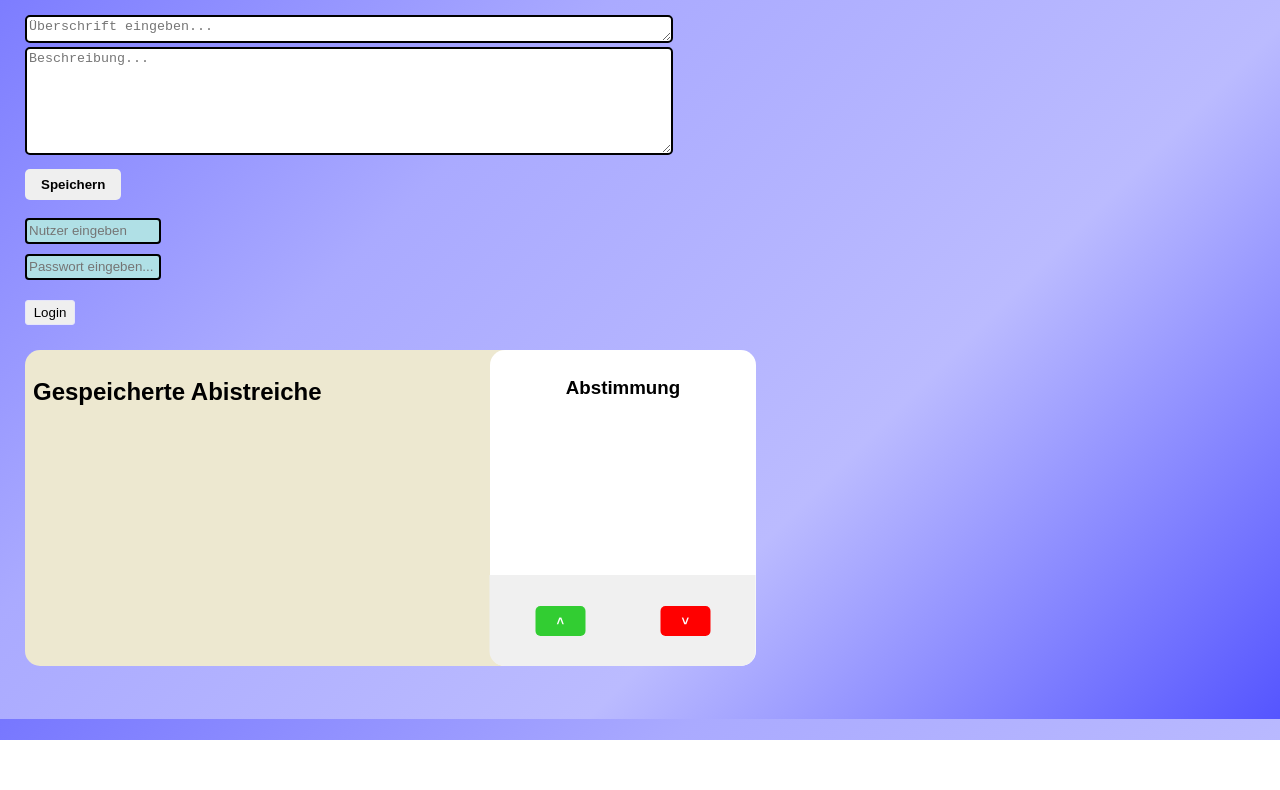
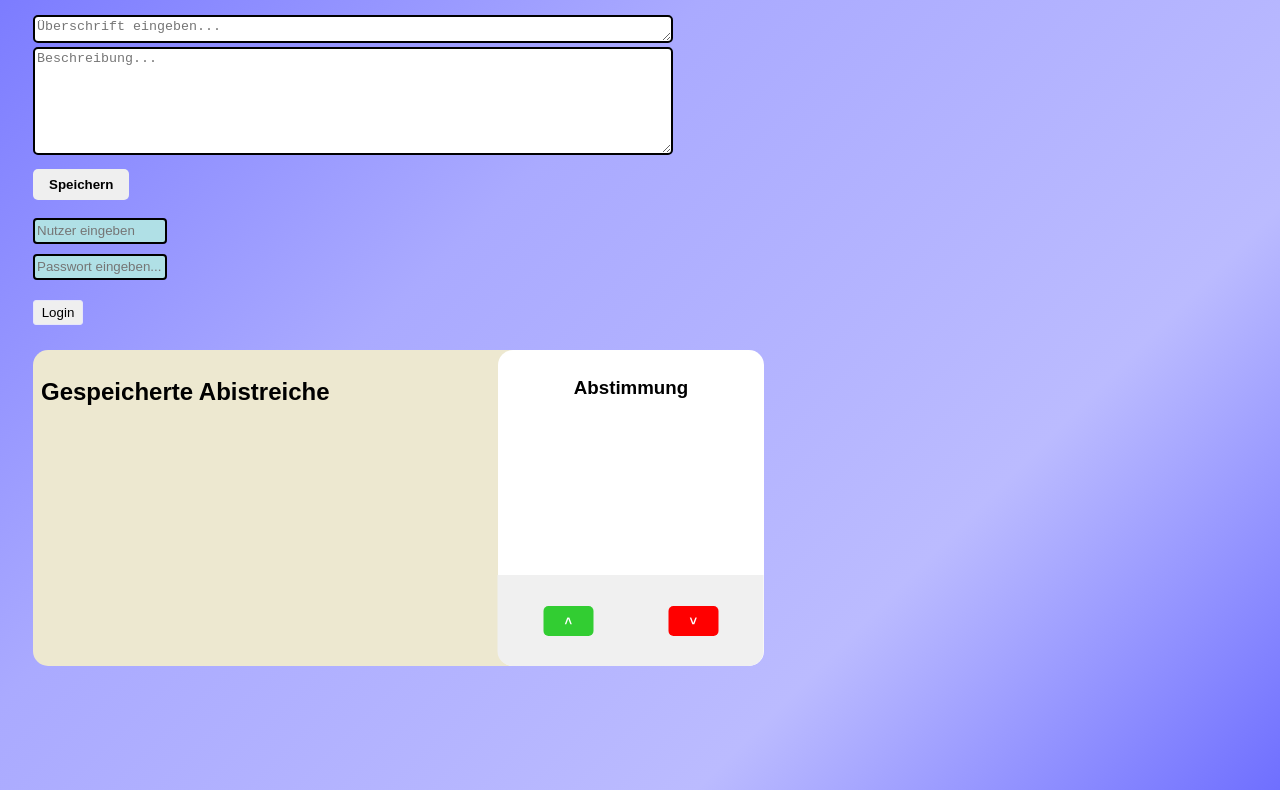
Before and after one commit to Godjump-HD/AbistreicheVotingFrontEnd, a website: page index.html in a window 1280 px wide. Shown: the part 81-871 px from the top of the page. Before the commit the page ends 821 px from the top, so only its background shows below. Drawn offline with Linux system fonts and the light colour scheme; no server answers.

Commit message:
Remove unused CSS styles from style.css

```diff
--- a/style.css
+++ b/style.css
@@ -1,9 +1,3 @@
-html,
-body {
-    height: 100%;
-    margin: 0;
-}
-
 body {
     font-family: Arial, sans-serif;
 
```
